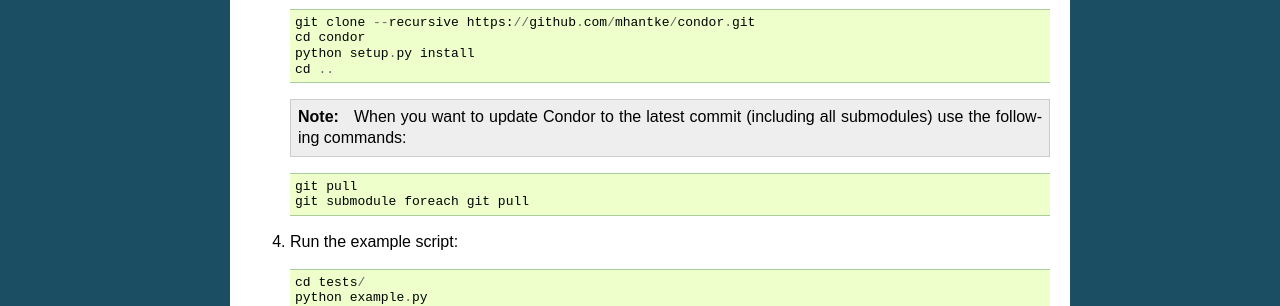
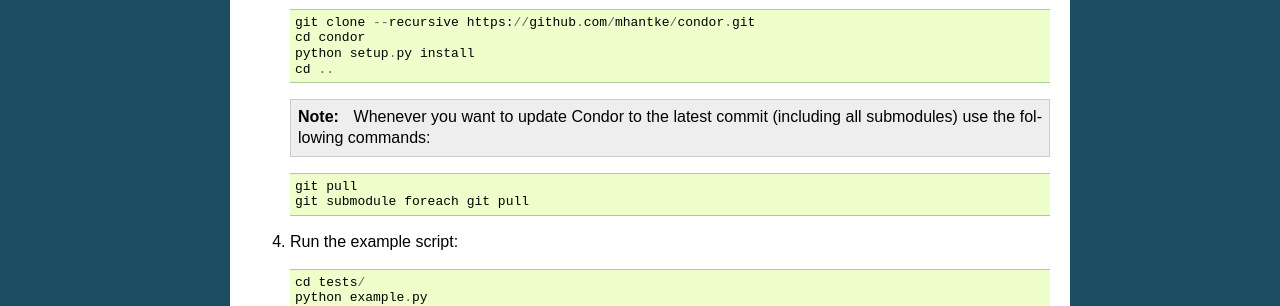
Before and after one commit to FXIhub/condor, a Sphinx documentation site: the page built from doc/source/install.rst, in a window 1280 px wide. Shown: the part 458-764 px from the top of the page. Built offline with Sphinx 7.4.7, drawn with Linux system fonts in a browser that asks for light colours; formulas are drawn with MathJax 3.

Commit message:
small change in doc install

```diff
--- a/doc/source/install.rst
+++ b/doc/source/install.rst
@@ -27,7 +27,7 @@
      python setup.py install
      cd ..
 
-   .. note:: When you want to update Condor to the latest commit (including all submodules) use the following commands:
+   .. note:: Whenever you want to update Condor to the latest commit (including all submodules) use the following commands:
 
    .. code-block:: none
 
```
